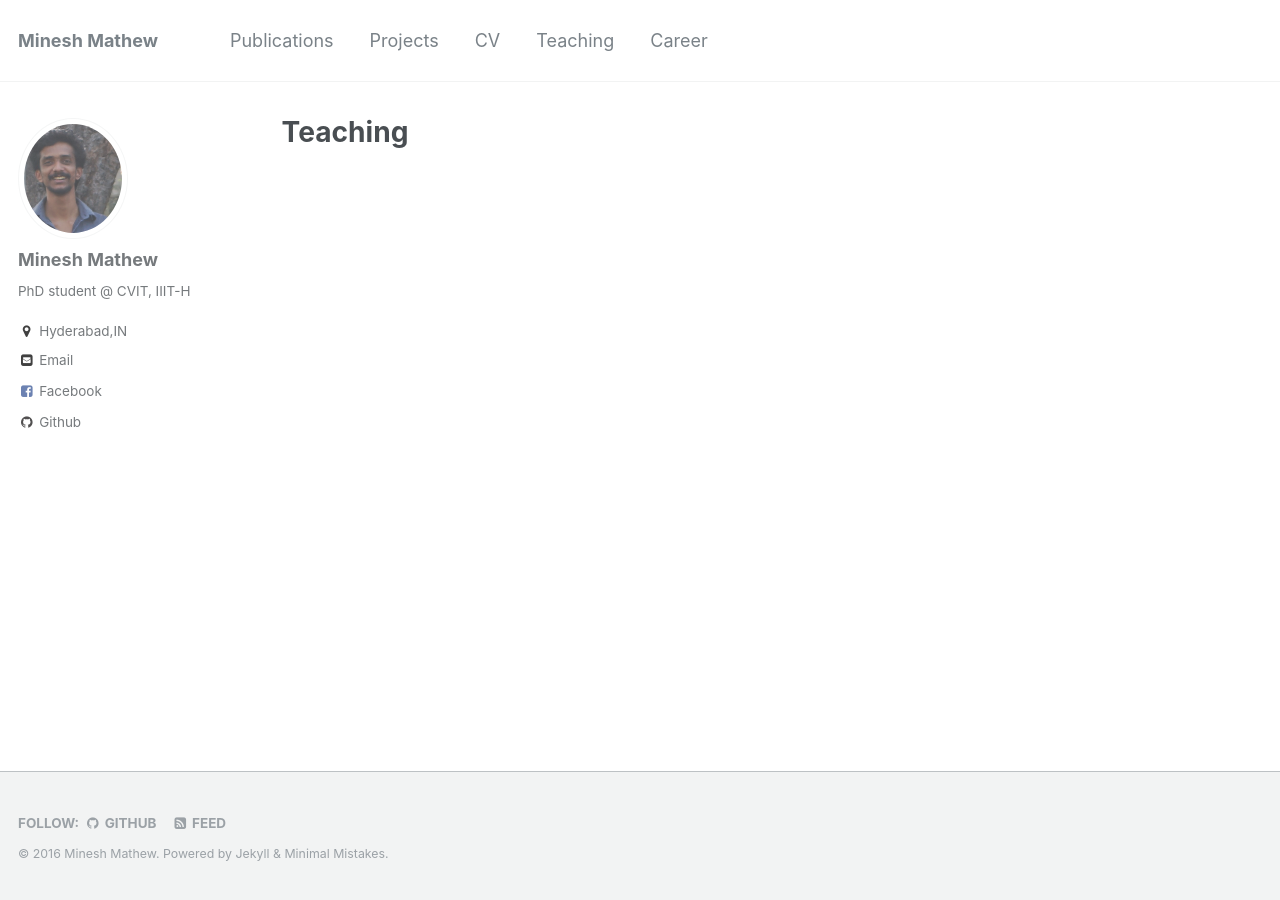
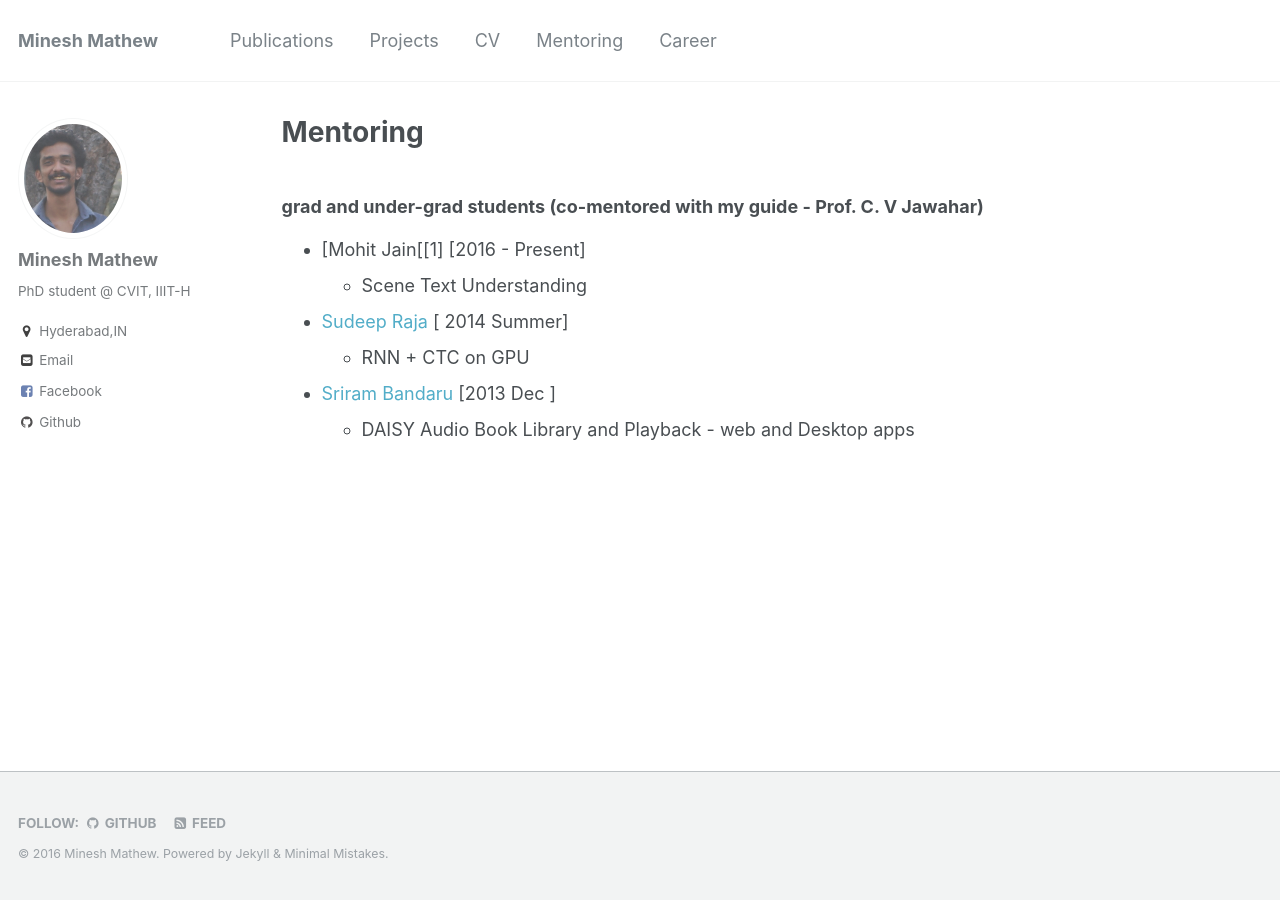
Before and after one commit to mineshmathew/mineshmathew.github.io, a Jekyll site: the page built from _pages/Teaching.markdown, in a window 1280 px wide. Built offline with Jekyll 4.4.1, drawn with Linux system fonts in a browser that asks for light colours.

Commit message:
builtagain

```diff
--- a/_data/navigation.yml
+++ b/_data/navigation.yml
@@ -6,7 +6,7 @@
     url: /Projects
   - title: "CV"
     url: /images/CV.pdf
-  - title: "Teaching"
-    url: /Teaching
+  - title: "Mentoring"
+    url: /Mentoring
   - title: "Career"
     url: /Career
--- a/_pages/Teaching.markdown
+++ b/_pages/Teaching.markdown
@@ -1,9 +1,20 @@
 ---
-title: "Teaching"
+title: "Mentoring"
 layout: single
 excerpt: "************"
 sitemap: false
-permalink: /Teaching.html
+permalink: /Mentoring.html
 author_profile: true
 
 ---
+### grad and under-grad students (co-mentored with my guide - Prof. C. V Jawahar) ###
+- [Mohit Jain[[1] [2016 - Present]
+	- Scene Text Understanding
+- [Sudeep Raja][2] [ 2014 Summer]
+	- RNN + CTC on GPU
+- [Sriram Bandaru][3] [2013 Dec ]
+	- DAISY Audio Book Library and Playback - web and Desktop apps
+
+[1]: https://researchweb.iiit.ac.in/~mohit.jain/
+[2]: http://cse.iitkgp.ac.in/~psraja/
+[3]:iitg.academia.edu/SriramBandaru
```
Also changed, not shown: 9 other files.
